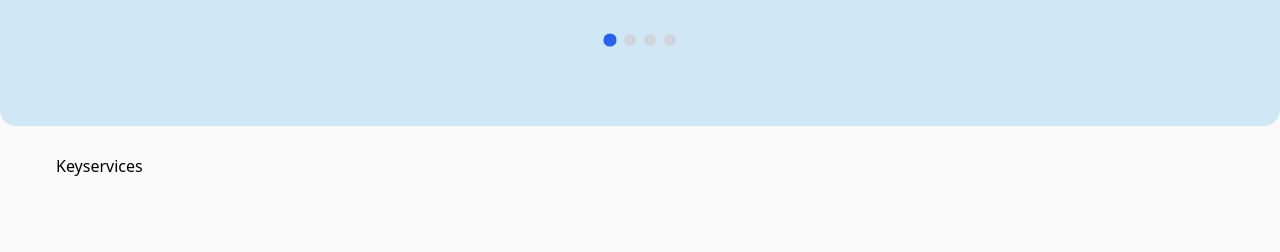
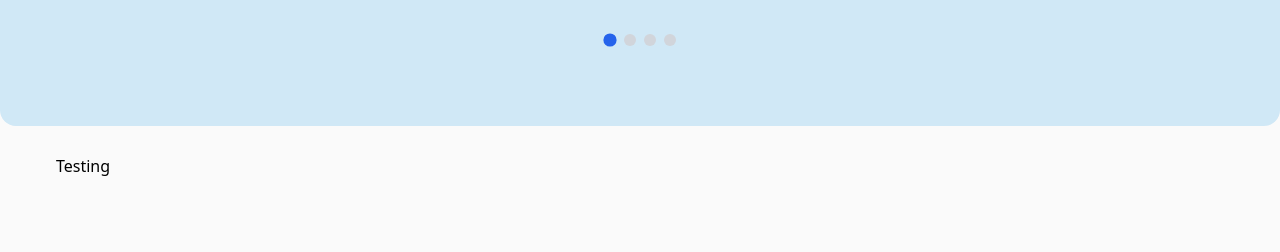
Before and after one commit to girishc24/vidysea, a React (Vite) app: page / in a window 1280 px wide. Shown: the part 2740-2992 px from the top of the page. Built offline with nearby package versions, Linux system fonts and the light colour scheme; the HTML template or start-up script is replaced by a standard one.

Commit message:
updated a app.jsx

```diff
--- a/src/App.jsx
+++ b/src/App.jsx
@@ -1,4 +1,4 @@
-import {Hero, Product, Journey, Services, Testimonials, Students, KeyServices, Aboutus, Media, Faq, Subscribe, Footer} from './sections'
+import {Hero, Product, Journey, Services, Testimonials, Students,  Aboutus, Media, Faq, Subscribe, Footer} from './sections'
 import Nav from './components/Nav';
 
 const App = () => {
@@ -28,7 +28,7 @@ const App = () => {
         </section>
 
         <section className="px-[3.5rem] py-7 max-sm:p-0">
-            <KeyServices/>
+            Testing
         </section>
 
         <section className="px-[3.5rem] pt-0 pb-0 max-sm:p-0">
--- a/src/sections/Keyservices.jsx
+++ /dev/null
@@ -1,11 +0,0 @@
-import React from 'react'
-
-const Keyservices = () => {
-  return (
-    <div>
-      Keyservices
-    </div>
-  )
-}
-
-export default Keyservices
--- a/src/sections/index.js
+++ b/src/sections/index.js
@@ -4,7 +4,7 @@ import Journey from "./Journey";
 import Services from "./Services";
 import Testimonials from './testimonials';
 import Students from "./Students";
-import KeyServices from './KeyServices';
+
 import Aboutus from "./Aboutus";
 import Media from "./Media";
 import Faq from "./Faq";
@@ -18,7 +18,7 @@ export {
   Services,
   Testimonials,
   Students,
-  KeyServices,
+
   Aboutus,
   Media,
   Faq,
```
